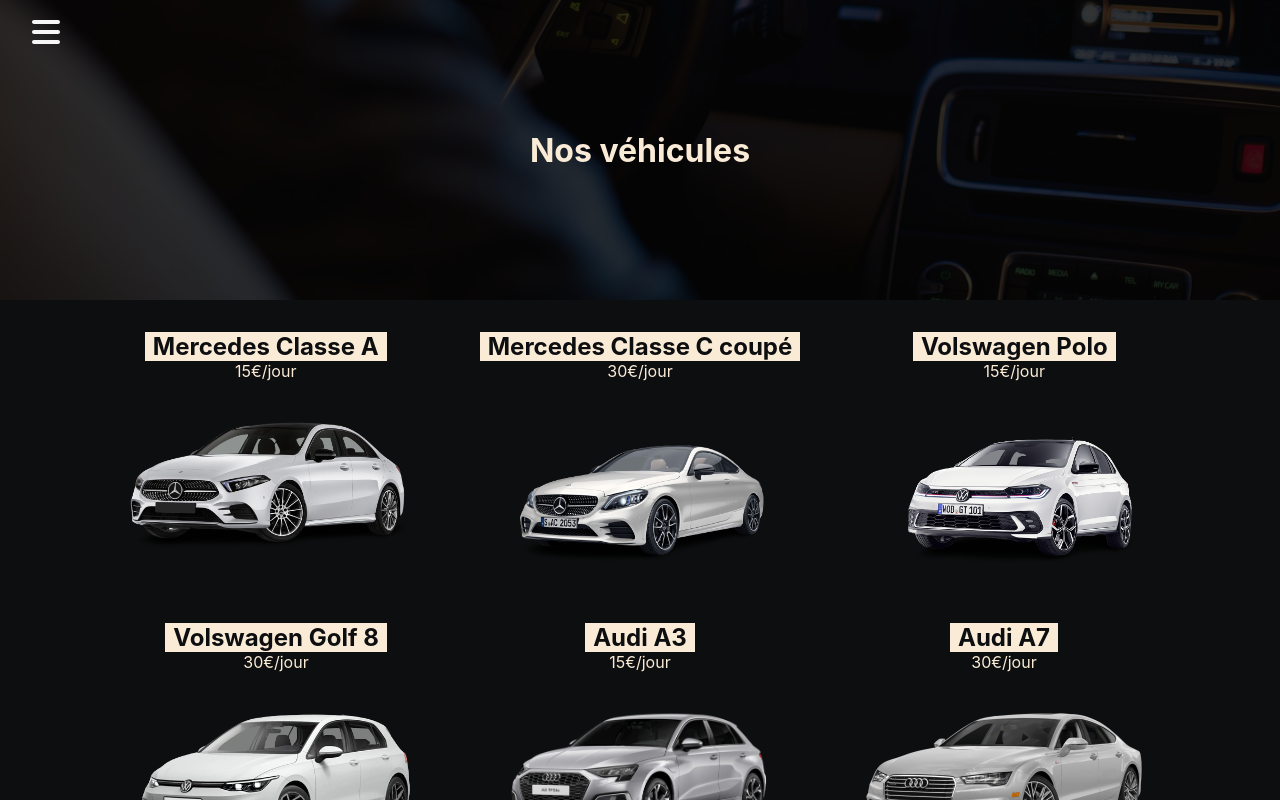
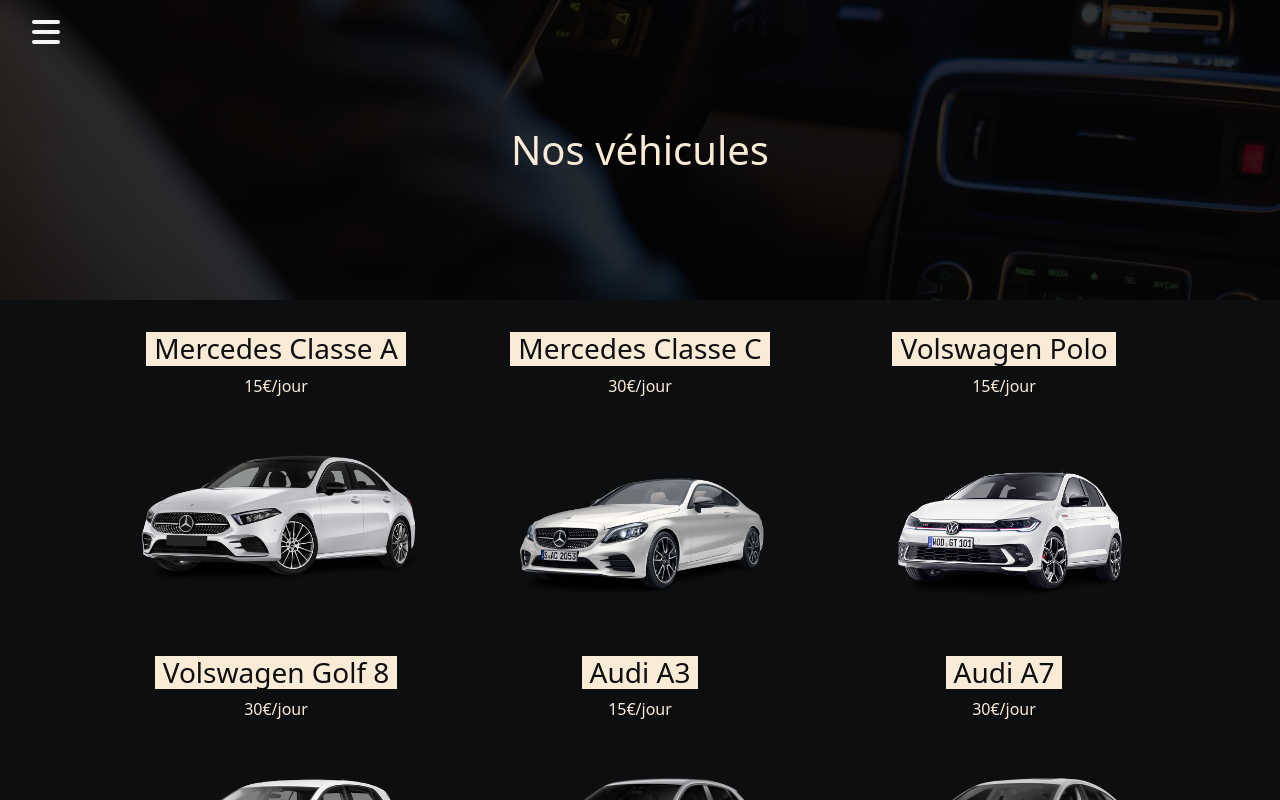
Before and after one commit to jsebbari/j-rent-cars, a React (Create React App) app: page /vehicules in a window 1280 px wide. Shown: the top 800 px of the page. Built offline with nearby package versions, Linux system fonts and the light colour scheme.

Commit message:
vhangement modal

```diff
--- a/package.json
+++ b/package.json
@@ -8,13 +8,13 @@
     "@fortawesome/fontawesome-svg-core": "^6.1.1",
     "@fortawesome/free-solid-svg-icons": "^6.1.1",
     "@fortawesome/react-fontawesome": "^0.1.18",
-    "@mui/material": "^5.8.1",
-    "@mui/styled-engine-sc": "^5.8.0",
     "@testing-library/jest-dom": "^5.11.4",
     "@testing-library/react": "^11.1.0",
     "@testing-library/user-event": "^12.1.10",
     "aos": "^2.3.4",
+    "bootstrap": "^5.1.3",
     "react": "^17.0.2",
+    "react-bootstrap": "^2.4.0",
     "react-dom": "^17.0.2",
     "react-outside-click-handler": "^1.3.0",
     "react-router-dom": "^6.0.2",
--- a/src/components/Car.jsx
+++ b/src/components/Car.jsx
@@ -2,6 +2,7 @@ import { useState, useEffect } from "react";
 import ModalCar from './ModalCar'
 import "../styles/Car.css";
 import OutsideClickHandler from 'react-outside-click-handler';
+import Mod from './Mod'
 
 function Car({ id, marque, model, price, quantity, img}) {
 
@@ -61,21 +62,21 @@ function Car({ id, marque, model, price, quantity, img}) {
           onMouseLeave={mouseOutCar}
           className="car"
     >
-      <h2 className="title-card">
+      <h3 className="title-card">
         {marque} {model}
-      </h2>
+      </h3>
       <p>{price}€/jour</p>
-      <img src={img} alt={`${marque}_${model}`} className={`${zoomImgHover} img-car`} />
 
 
-    <OutsideClickHandler
+
+    {/* <OutsideClickHandler
       onOutsideClick={() => {
         openModal&&setOpenModal(false);
       }}
       >
         {openModal&&<ModalCar marque={marque} model={model}/>}
-      </OutsideClickHandler>
-
+      </OutsideClickHandler> */}
+      <Mod img={img} marque={marque} model={model} zoomImgHover= {zoomImgHover}/>
     </div>
 
   );
--- /dev/null
+++ b/src/components/Mod.jsx
@@ -0,0 +1,30 @@
+import { useState } from "react";
+import { Button, Modal } from "react-bootstrap";
+
+// Bootstrap
+import 'bootstrap/dist/css/bootstrap.min.css';
+
+export default function Example({img,marque,model,zoomImgHover}) {
+
+    const [fullscreen, setFullscreen] = useState(true);
+    const [show, setShow] = useState(false);
+
+    function handleShow(breakpoint) {
+      setFullscreen(breakpoint);
+      setShow(true);
+    }
+
+    return (
+      <>
+
+      <img src={img} alt={`${marque}_${model}`} className={`${zoomImgHover} img-car`} onClick={() => handleShow(true)}/>
+
+        <Modal show={show} fullscreen={fullscreen} onHide={() => setShow(false)}>
+          <Modal.Header closeButton>
+            <Modal.Title>{marque} {model}</Modal.Title>
+          </Modal.Header>
+          <Modal.Body>Modal body content</Modal.Body>
+        </Modal>
+      </>
+    );
+  }
--- a/src/datas/cars.js
+++ b/src/datas/cars.js
@@ -26,7 +26,7 @@ export const cars = [
     {
         id:2,
         marque: "Mercedes",
-        model: "Classe C coupé",
+        model: "Classe C",
         price: 30,
         quantity:0,
         img: mercedesClassC
--- a/src/index.css
+++ b/src/index.css
@@ -1,7 +1,7 @@
 
  * {
 box-sizing: border-box;
-margin:0;
+margin:0 ;
 padding: 0;}
 body {
   font-family: -apple-system, BlinkMacSystemFont, 'Segoe UI', 'Roboto', 'Oxygen',
--- a/src/index.js
+++ b/src/index.js
@@ -1,9 +1,11 @@
 import React from 'react';
 import ReactDOM from 'react-dom';
 import './index.css';
+
 import App from './App';
 import reportWebVitals from './reportWebVitals';
 import { BrowserRouter } from "react-router-dom";
+
 
 ReactDOM.render(
 
```
Also changed, not shown: 1 other file (tests, documents, lock files or other folders).
